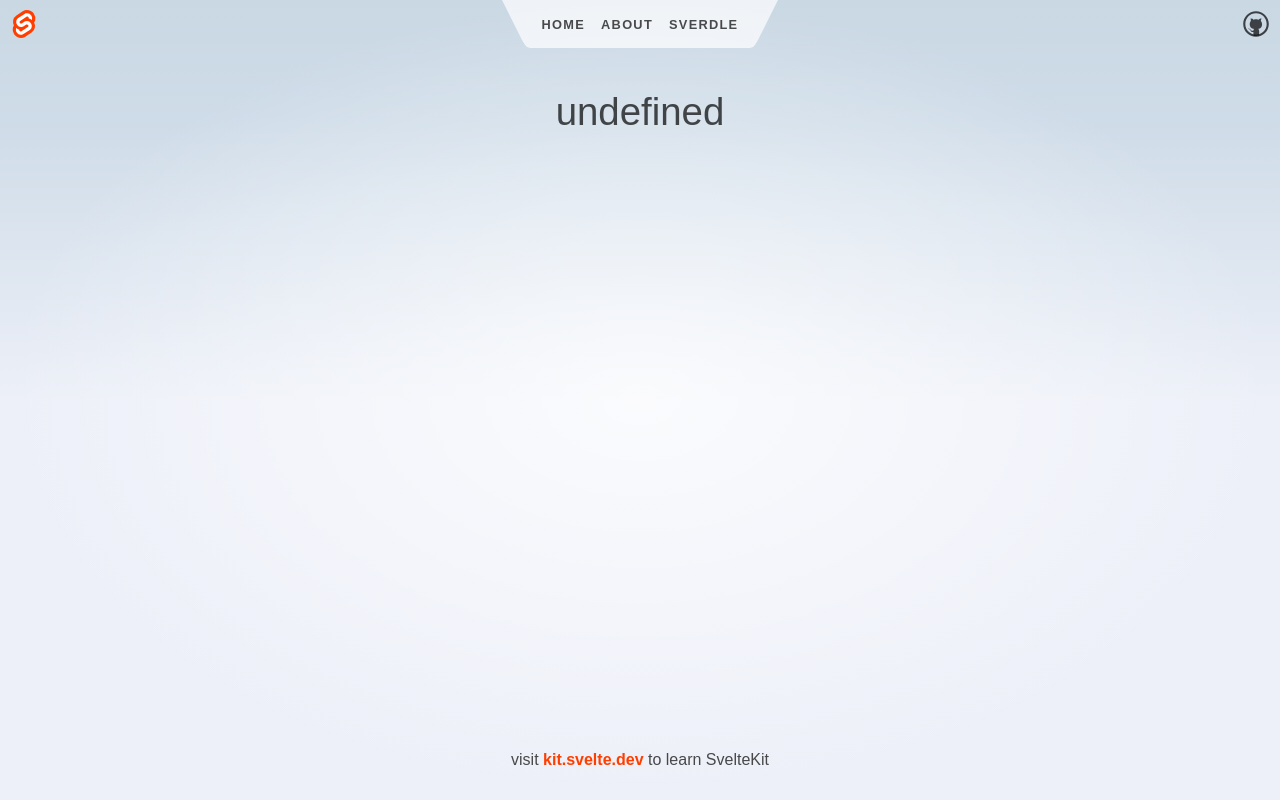
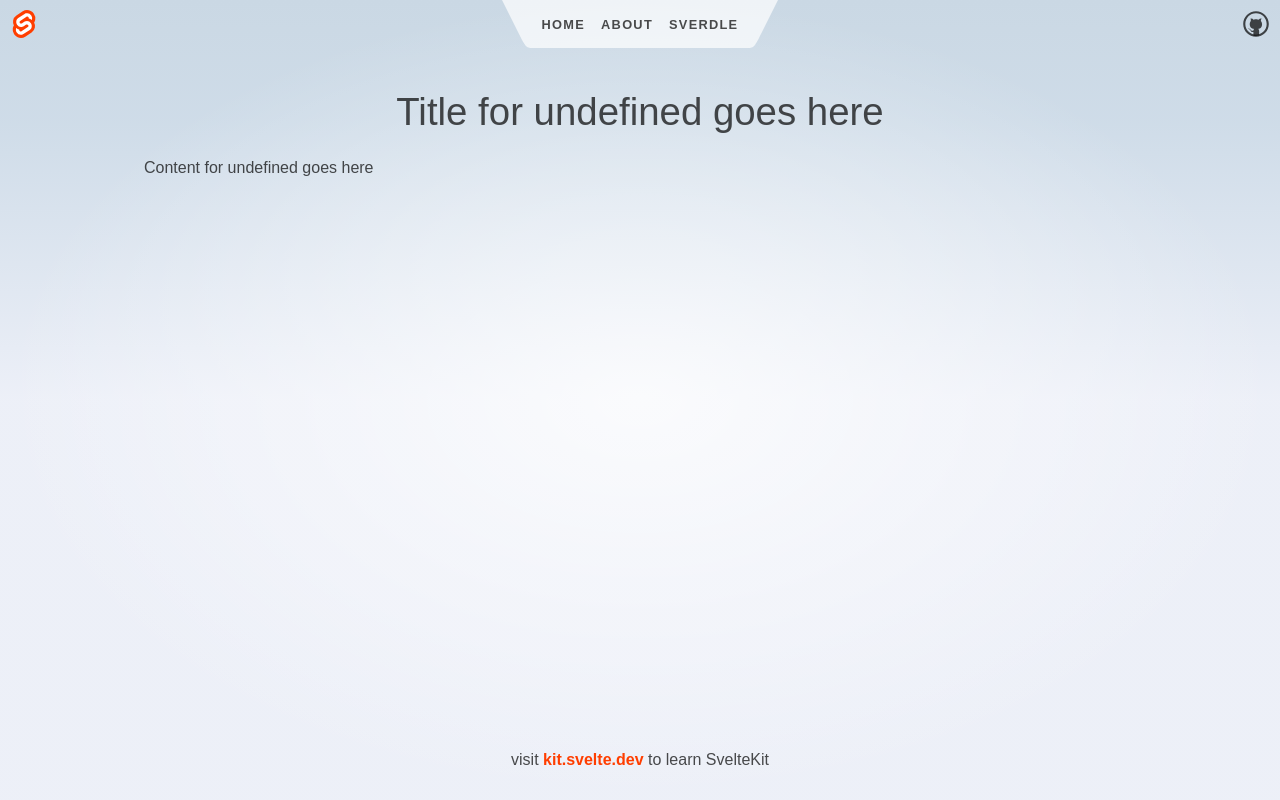
Before and after one commit to CoolDeveloper101/testing-cloudflare-workers, a SvelteKit app: page /hello in a window 1280 px wide. Built offline with nearby package versions, Linux system fonts and the light colour scheme.

Commit message:
Test edge on netlify

```diff
--- a/src/routes/hello/+page.js
+++ b/src/routes/hello/+page.js
@@ -1,11 +1,6 @@
 /** @type {import('./$types').PageLoad} */
 export async function load({ params }) {
-	try {
-		await fetch('/api/random-number');
-	}
-	catch(err) {
-		return { err };
-	}
+	await fetch('/api/random-number');
 	return {
 		post: {
 			title: `Title for ${params.slug} goes here`,
--- a/src/routes/hello/+page.svelte
+++ b/src/routes/hello/+page.svelte
@@ -3,5 +3,5 @@
   export let data;
 </script>
 
-<h1>{data.err}</h1>
-<!-- <div>{@html data.post.content}</div> -->
+<h1>{@html data.post.title}</h1>
+<div>{@html data.post.content}</div>
```
